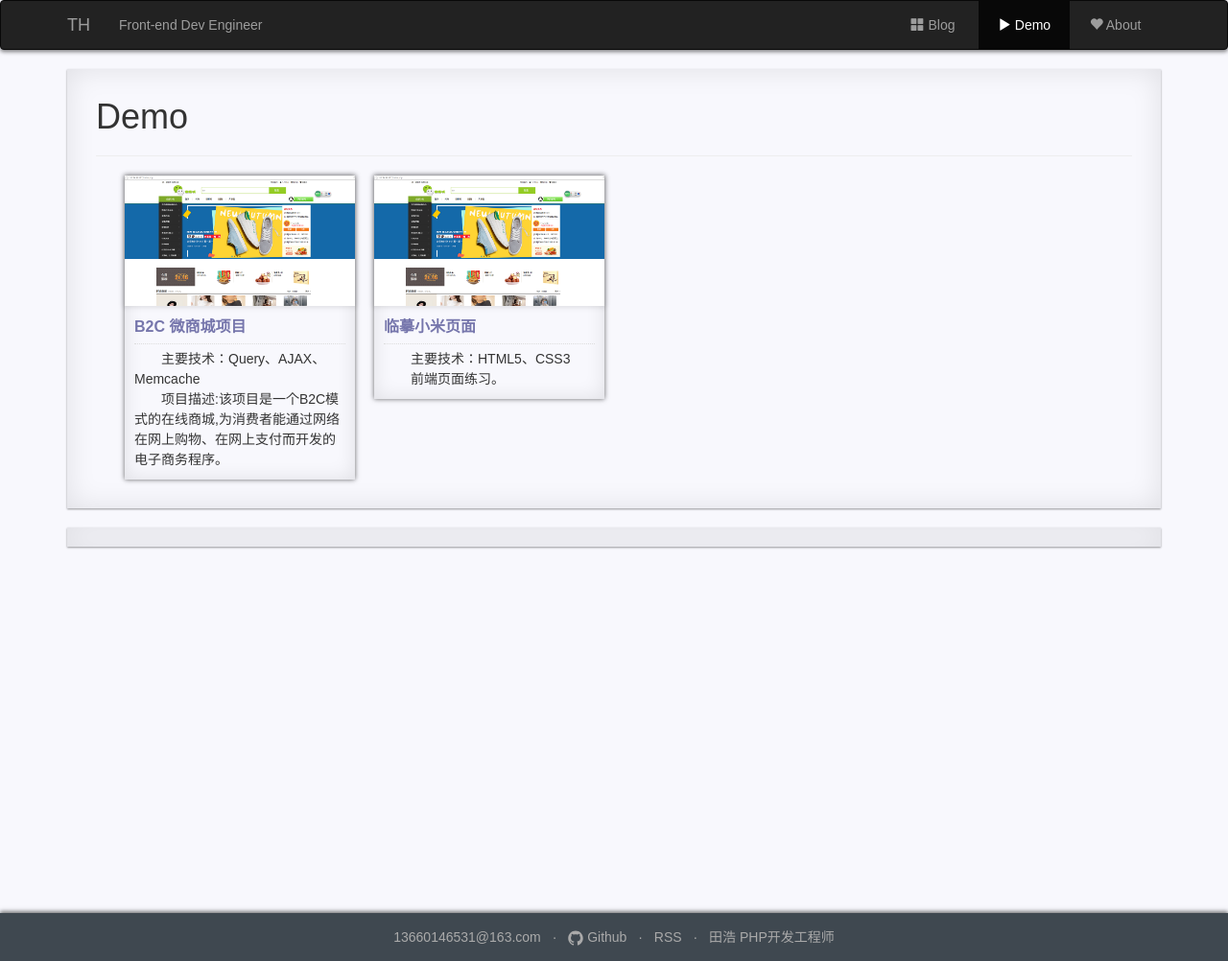
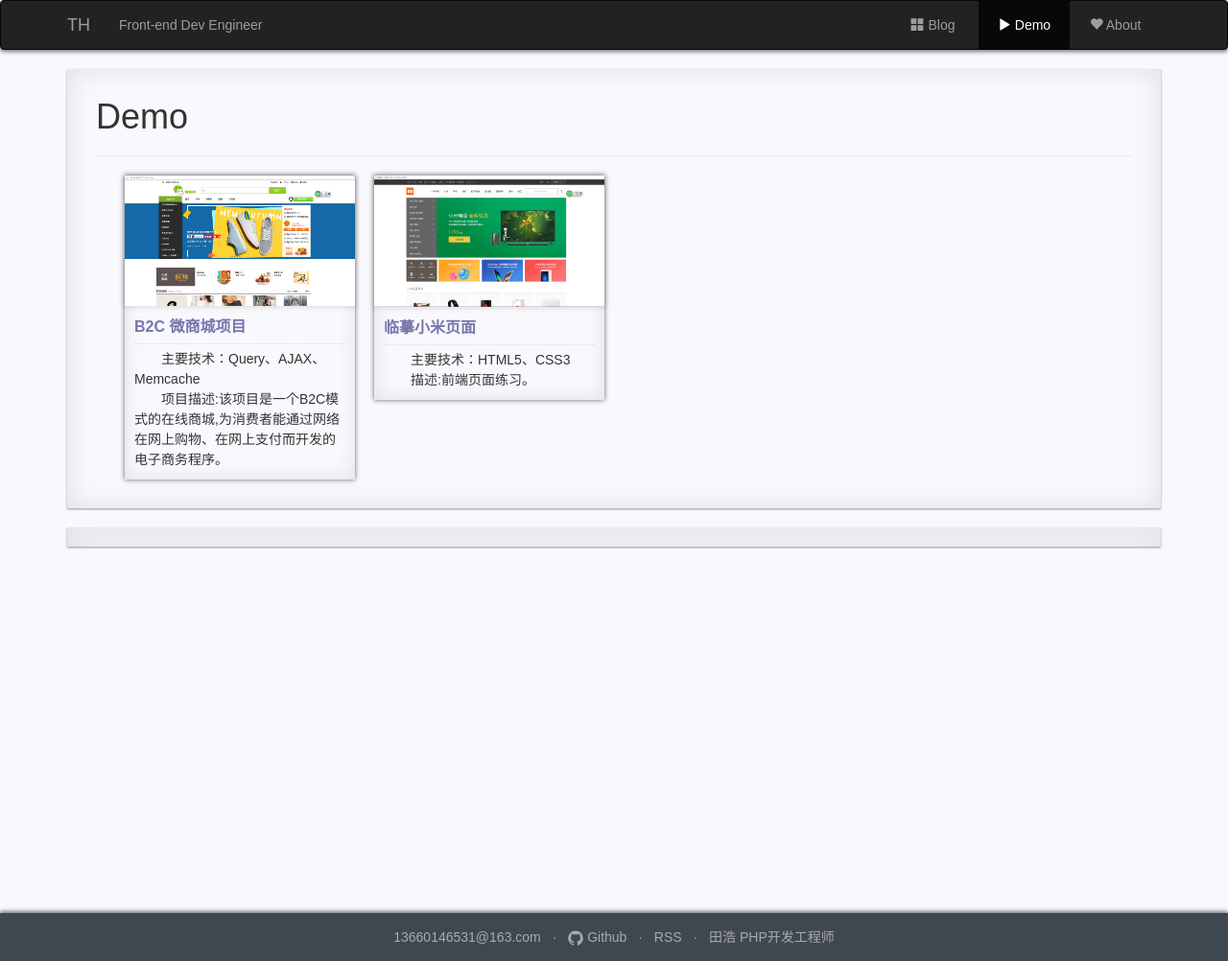
Before and after one commit to thphp/thphp.github.io, a Jekyll site: the page built from pages/1demo.html, in a window 1280 px wide. Shown: the whole page at 96% size. Built offline with Jekyll 4.4.1, drawn with Linux system fonts in a browser that asks for light colours; nearby versions of some CDN libraries; comment, search, counter and statistics services are not loaded; a style sheet for code colours, icons or effects is not loaded.

Commit message:
三大三

```diff
--- a/pages/1demo.html
+++ b/pages/1demo.html
@@ -32,7 +32,7 @@ icon: glyphicon-play
 	<ul>
 		<li>
             <a href="http://112.74.33.157">
-                <img src="https://thphp.github.io/images/wsc.png">
+                <img src="https://thphp.github.io/images/xm.png">
             </a>
             <div class="head">
                 <a href="http://112.74.33.157/TH/index.html">
@@ -42,7 +42,7 @@ icon: glyphicon-play
             <div class="description">
                 <p>主要技术：HTML5、CSS3</p>
                 <p>
-                    前端页面练习。
+                    描述:前端页面练习。
                 </p>
             </div>
         </li>
```
